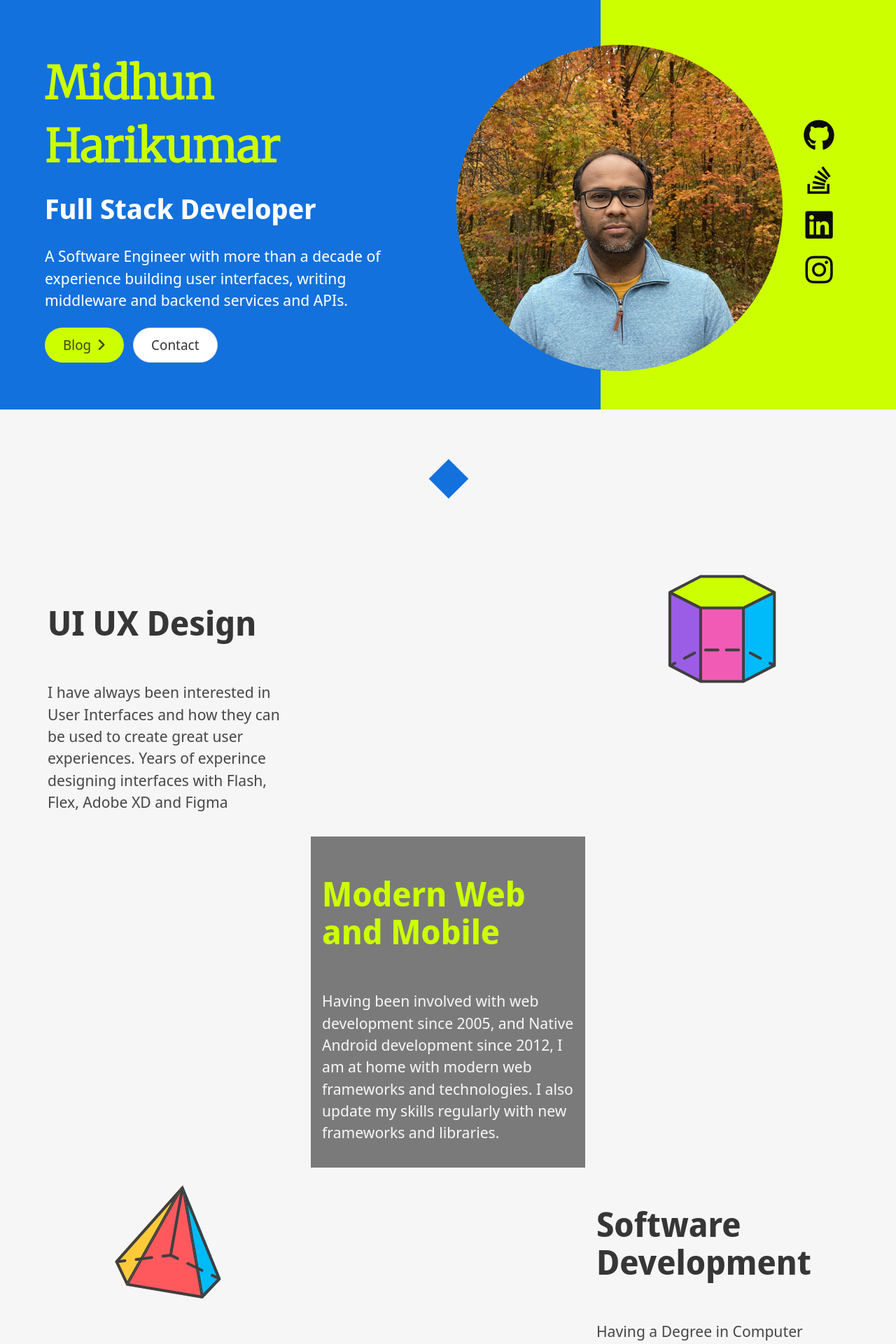
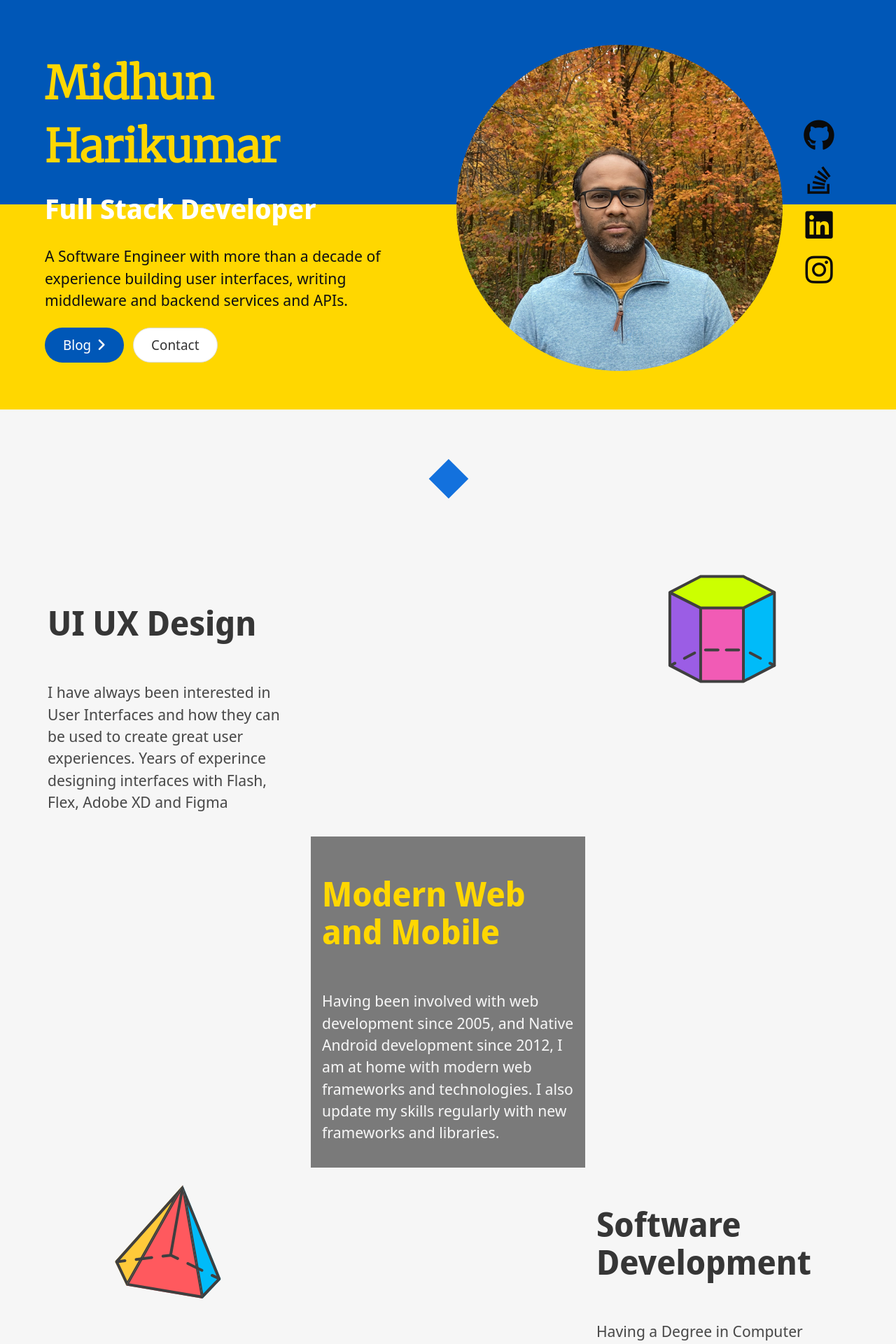
Before and after one commit to midhunhk/midhunhk.github.io, a Jekyll site: the page built from index.html, in a window 1280 px wide. Shown: the top 1920 px of the page at 70% size. Built offline with Jekyll 4.4.1, drawn with Linux system fonts in a browser that asks for light colours; nearby versions of some CDN libraries; comment, search, counter and statistics services are not loaded; a style sheet for code colours, icons or effects is not loaded; some of the changed text lies outside the part shown.

Commit message:
change theme to ukraine's colors

```diff
--- a/_sass/_main.scss
+++ b/_sass/_main.scss
@@ -1,8 +1,13 @@
 @charset "utf-8";
 @import url('https://fonts.googleapis.com/css2?family=Merriweather:wght@300&family=Noto+Sans+Display:wght@400&display=swap');
 
-$primary: #1371DD !default;
-$success: #ccff00;
+// Ukraine flag colors, String Azure and Yellow
+$primary: #0057b7 !default;
+$success: #ffd700;
+
+// Default Color themes
+// $primary: #1371DD !default;
+// $success: #ccff00;
 $warning: #00d1b2;
 $background: #f6f6f6;
 $family-sans-serif: 'Noto Sans Display', sans-serif;
--- a/assets/css/custom.css
+++ b/assets/css/custom.css
@@ -116,18 +116,20 @@
 }
 
 .custom-shape-divider-top-1633316398 .shape-fill {
-    fill: #1371DD;
+    fill: #0057b7;
 }
 
 @media only screen and (max-width: 768px) {
     .home-hero{
-        background-color: #1371DD;
+        /*background-color: #1371DD; */
+        background-color: #0057b7;
     }
 }
 @media only screen and (min-width: 768px) {
     .home-hero{
         /* alt 2nd color #b5db1e */
-        background: linear-gradient(90deg, #1371DD 67%, #ccff00 33%);
+        /* background: linear-gradient(90deg, #1371DD 67%, #ccff00 33%); */
+        background: linear-gradient(180deg, #0057b7 50%, #ffd700 50%);
     }
 }
 
--- a/index.html
+++ b/index.html
@@ -15,12 +15,12 @@
 
                         <div class="animate__animated animate__fadeIn animate__delay-2s animate__fast">
                             <p class="py-2 is-size-4 has-text-weight-semibold">Full Stack Developer</p>
-                            <p class="py-2 pr-4 my-2">
+                            <p class="py-2 pr-4 my-2 has-text-black-bis">
                                 A Software Engineer with more than a decade of experience building user interfaces, writing middleware and backend services and APIs.
                             </p>
 
                             <div class="has-text-centered-mobile mt-4">
-                                <a class="is-success button is-medium is-rounded" href="/blog">
+                                <a class="is-primary button is-medium is-rounded" href="/blog">
                                     <span class="mr-2">Blog</span>
                                     <i class="fas fa-angle-right"></i>
                                 </a>
@@ -158,7 +158,7 @@
                     <div class="card-content has-background-white-ter">
                         <div class="content">
                             <p class="has-text-weight-bold my-0 py-1">Message Counter</p>
-                            <p class="is-size-6">A modern Android app that counts the number of text messages a user sends, and has been download more than 1,00,000 times, translated into 5 languages and used in more than 10 countries around the world.</p>
+                            <p class="is-size-6 is-hidden-mobile">A modern Android app that counts the number of text messages a user sends, and has been download more than 1,00,000 times, translated into 5 languages and used in more than 10 countries around the world.</p>
                             <a class="button is-rounded" href="https://github.com/midhunhk/message-counter/">
                                 <span class="icon">
                                     <i class="fab fa-github pr-2 has-text-black" aria-hidden="true"></i>
@@ -182,7 +182,7 @@
                     <div class="card-content has-background-white-ter">
                         <div class="content">
                             <p class="has-text-weight-bold my-0 py-1">Triton Player</p>
-                            <p class="is-size-6">Triton Player is a cross platform MP3 player based on Adobe AIR platform for Desktop (Windows and Mac OS). This application is considered to be feature complete.</p>
+                            <p class="is-size-6 is-hidden-mobile">Triton Player is a cross platform MP3 player based on Adobe AIR platform for Desktop (Windows and Mac OS). This application is considered to be feature complete.</p>
                             <a class="button is-rounded" href="https://github.com/midhunhk/triton-player">
                                 <span class="icon">
                                     <i class="fab fa-github pr-2 has-text-black" aria-hidden="true"></i>
@@ -203,7 +203,7 @@
                     </div>
                     <div class="card-content has-background-white-ter">
                         <p class="has-text-weight-bold my-0 py-1">Trip O Meter</p>
-                        <p class="is-size-6">Trip O Meter was an attempt to integrate multiple features into a single application for managing a trip. It presently includes a fuel cost calculator and expense manager when going with friends.</p>
+                        <p class="is-size-6 is-hidden-mobile">Trip O Meter was an attempt to integrate multiple features into a single application for managing a trip. It presently includes a fuel cost calculator and expense manager when going with friends.</p>
                             <a class="button is-rounded" href="https://www.midhunhk.com/trip-o-meter">
                                 <span class="icon">
                                     <i class="fab fa-github pr-2 has-text-black" aria-hidden="true"></i>
@@ -226,7 +226,7 @@
                     <div class="card-content has-background-white-ter">
                         <div class="content">
                             <p class="has-text-weight-bold my-0 py-1">Random Contact</p>
-                            <p class="is-size-6">
+                            <p class="is-size-6 is-hidden-mobile">
                                 Random Contact is an Android app that shows the details of a random contact from the contacts list. This is an experimental, fun and personal project which is open source.
                             </p>
                             <a class="button is-rounded" href="https://ae-app-labs.github.io/case-studies/random-contact">
@@ -256,7 +256,7 @@
                     <div class="card-content has-background-white-ter">
                         <div class="content">
                             <p class="has-text-weight-bold my-0 py-1">Cryptx</p>
-                            <p class="is-size-6">Cryptx is a file encryption/decryption app developed with Adobe Air that uses 128-bit AES Encryption. It was developed as a proof of concept application that uses Green Threads since ActionScript is single threaded.</p>
+                            <p class="is-size-6 is-hidden-mobile">Cryptx is a file encryption/decryption app developed with Adobe Air that uses 128-bit AES Encryption. It was developed as a proof of concept application that uses Green Threads since ActionScript is single threaded.</p>
                             <a class="button is-rounded" href="https://github.com/midhunhk/cryptx">
                                 <span class="icon">
                                     <i class="fab fa-github pr-2 has-text-black" aria-hidden="true"></i>
@@ -279,7 +279,7 @@
                     <div class="card-content has-background-white-ter">
                         <div class="content">
                             <p class="has-text-weight-bold my-0 py-1">The Lotus Foundation</p>
-                            <p class="is-size-6">Designed and developed the website for a non profit organization based on Ontario, Canada. The project was designed with Adobe XD and developed using wordpress and a custom theme engine.</p>
+                            <p class="is-size-6 is-hidden-mobile">Designed and developed the website for a non profit organization based on Ontario, Canada. The project was designed with Adobe XD and developed using wordpress and a custom theme engine.</p>
                             <a class="button is-rounded" href="https://ae-app-labs.github.io/case-studies/tlf">
                                 <span class="icon">
                                     <i class="far fa-clipboard has-text-black"></i>
@@ -301,7 +301,7 @@
                     <div class="card-content has-background-white-ter">
                         <div class="content">
                             <p class="has-text-weight-bold my-0 py-1">CryptX Web</p>
-                            <p class="is-size-6">A simple web app built on Svelte and Bulma to encrypt and decrypt test messages using AES algorithm.</p>
+                            <p class="is-size-6 is-hidden-mobile">A simple web app built on Svelte and Bulma to encrypt and decrypt test messages using AES algorithm.</p>
                             <a class="button is-rounded" href="https://www.midhunhk.com/cryptx-web/">
                                 <span class="icon">
                                     <i class="fas fa-external-link-alt has-text-black"></i>
@@ -324,7 +324,7 @@
                     <div class="card-content has-background-warning">
                         <div class="content">
                             <p class="has-text-weight-bold has-text-black my-0 py-1">Ae App Labs</p>
-                            <p class="is-size-6">Org website recently redesigned and redeveloped with SvelteKIT, under which tutorials and other services are grouped.</p>
+                            <p class="is-size-6 is-hidden-mobile">Org website recently redesigned and re-written with SvelteKit, under which tutorials and other services are served.</p>
                             <a class="button is-success is-rounded" href="https://ae-app-labs.github.io" target="_blank">
                                 <span class="icon">
                                     <i class="fas fa-external-link-alt has-text-black"></i>
--- a/package.json
+++ b/package.json
@@ -1,6 +1,6 @@
 {
   "name": "midhunhk.github.io",
-  "version": "2.1.8",
+  "version": "2.1.9",
   "description": "Personal Portfolio and Blog",
   "dependencies": {
     "bulma": "^0.9.4",
```
Also changed, not shown: assets/css/app.css, 1 other file.
